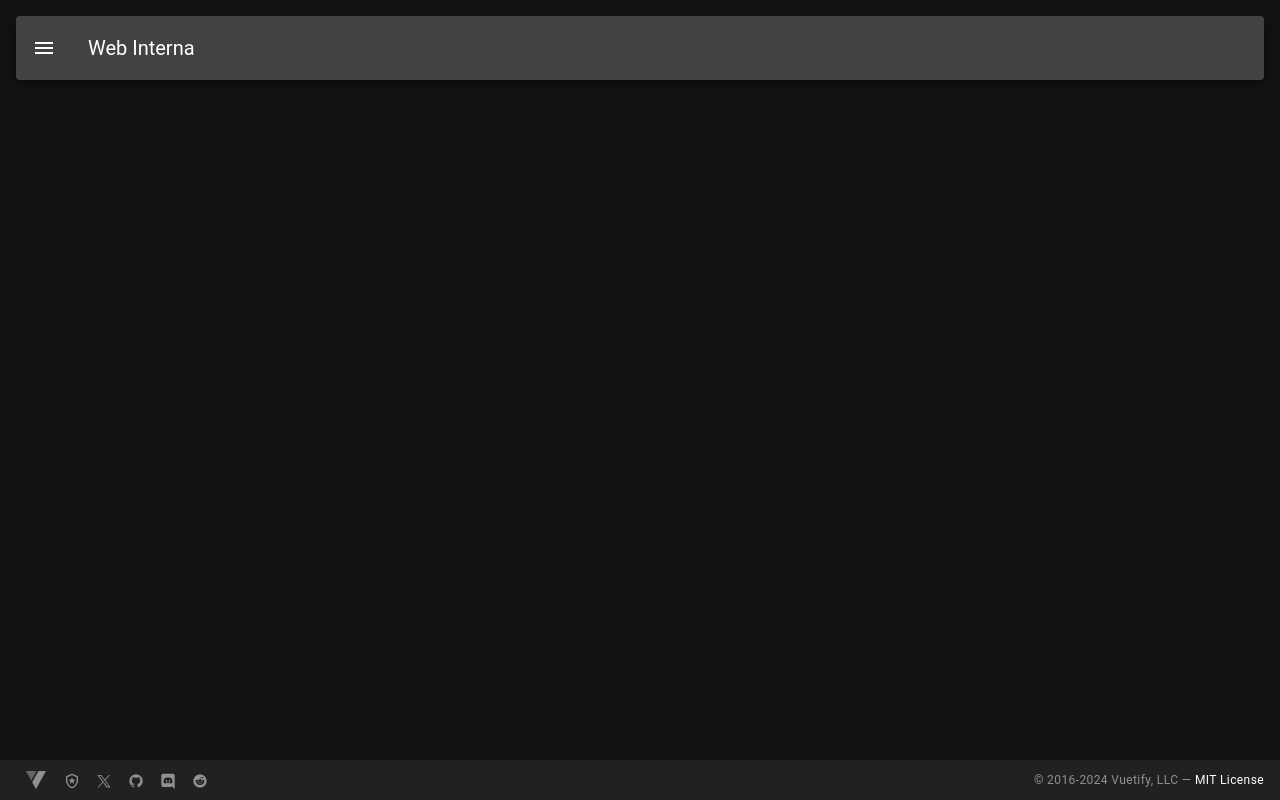
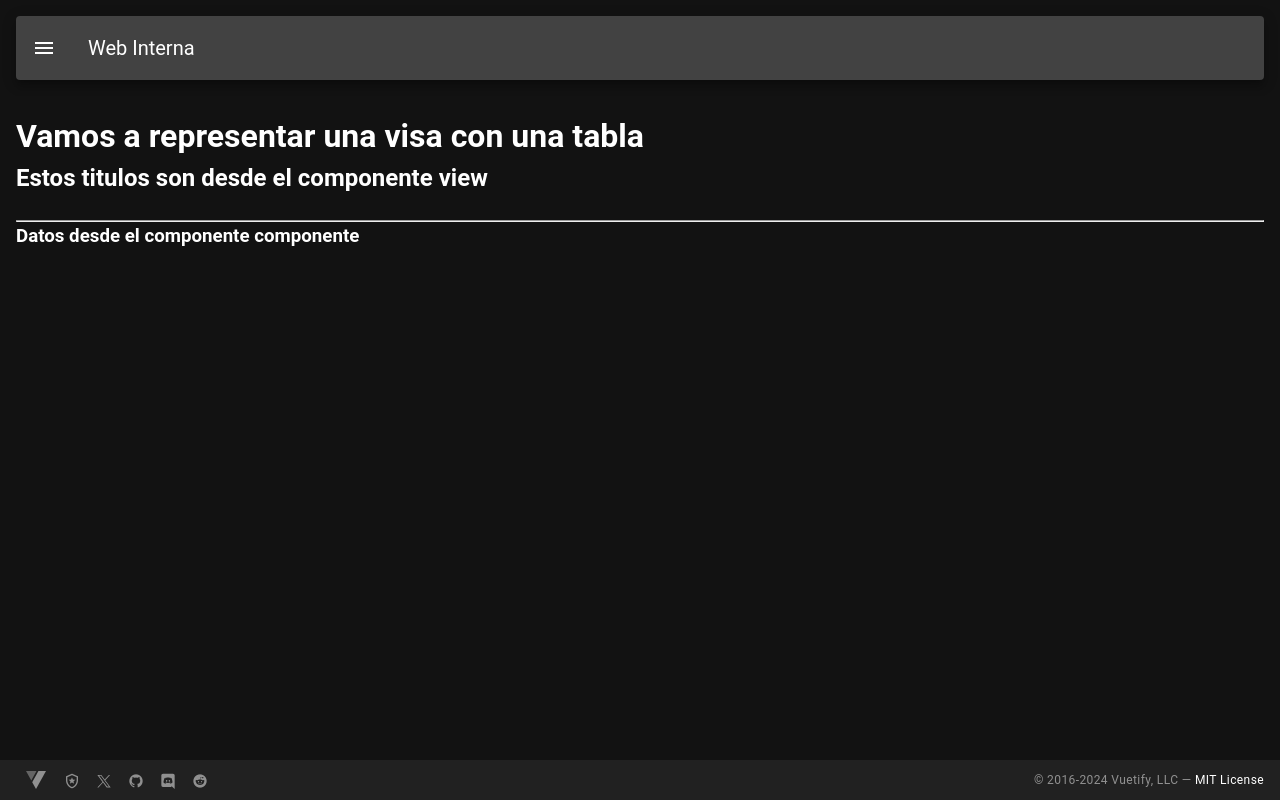
Before and after one commit to jrubioh1/vue, a Vue app in the folder prueba/: page /tablas in a window 1280 px wide. Built offline with nearby package versions, Linux system fonts and the light colour scheme.

Commit message:
implementando tablas

```diff
--- a/prueba/src/App.vue
+++ b/prueba/src/App.vue
@@ -1,7 +1,7 @@
 <template>
   <v-app>
    <HeaderLayout/>
-    <v-main>
+    <v-main class="pa-4 ">
       <router-view />
     </v-main>
    <FooterLayout/>
--- /dev/null
+++ b/prueba/src/components/TablaComponent.vue
@@ -0,0 +1,12 @@
+<template>
+    <br>
+    <hr>
+    <h3>Datos desde el componente componente</h3>
+
+</template>
+
+<script lang="ts" setup>
+</script>
+
+<style scoped>
+</style>
--- a/prueba/src/layouts/HeaderLayout.vue
+++ b/prueba/src/layouts/HeaderLayout.vue
@@ -53,7 +53,7 @@ import {ref} from 'vue'
       let items= reactive([
         { title: 'Incio', route:"/" },
         { title: 'Page Adios', route:"/adios"},
-        { title: 'Click Me', route:"/" },
+        { title: 'Tablas', route:"/tablas" },
         { title: 'Click Me 2', route:"/"},
       ])
 
--- /dev/null
+++ b/prueba/src/pages/TablasView.vue
@@ -0,0 +1,14 @@
+<template>
+
+    <h1>Vamos a representar una visa con una tabla</h1>
+    <h2>Estos titulos son desde el componente view</h2>
+    <TablaComponent/>
+
+</template>
+
+<script lang="ts" setup>
+import TablaComponent from '@/components/TablaComponent.vue'
+</script>
+
+<style scoped>
+</style>
--- a/prueba/src/router/index.js
+++ b/prueba/src/router/index.js
@@ -1,11 +1,13 @@
 
 import { createRouter, createWebHistory } from 'vue-router'
 import HelloWorld from '@/components/HelloWorld.vue'
-import AppAdios from '@/components/AppAdios.vue'
+import TablasView from '@/pages/TablasView'
+import AdiosView from '@/pages/AdiosView.vue'
 
 const routes=[
   {path:'/', component: HelloWorld, name: "helloWorld"},
-   {path:'/adios', component: AppAdios, name: "adios"}
+   {path:'/adios', component: AdiosView, name: "adios"},
+    {path:'/tablas', component: TablasView, name: "tablas"}
 ]
 const router = createRouter({
   history: createWebHistory(import.meta.env.BASE_URL),
```
Also changed, not shown: prueba/src/pages/AdiosView.vue (renamed from prueba/src/components/AppAdios.vue).
